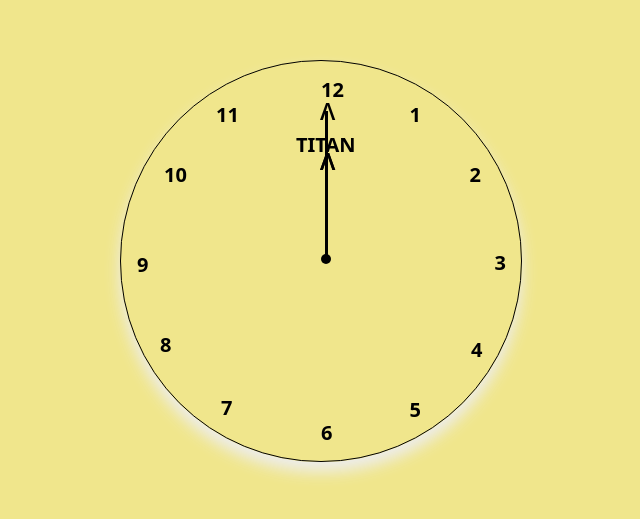
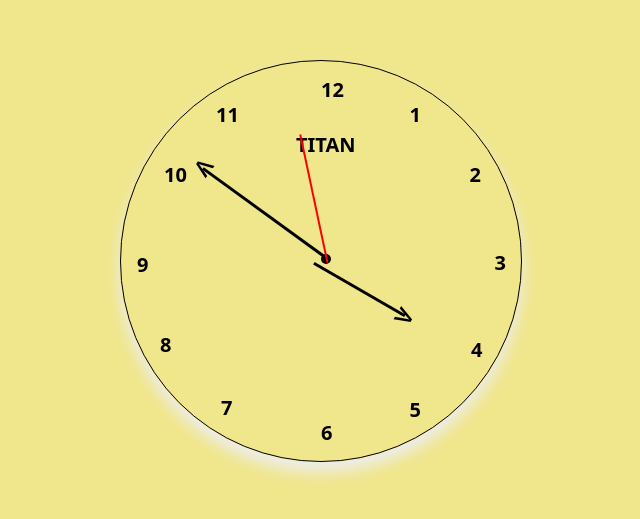
Before and after one commit to Abyy77/Analog-Clock, a plain HTML site: page index.html in a window 1280 px wide. Shown: the part 147-666 px from the top of the page, without its empty margins (319-959 px from the left). Drawn offline with Linux system fonts and the light colour scheme.

Commit message:
progress

```diff
--- a/index.html
+++ b/index.html
@@ -25,24 +25,23 @@
           <div class="brand">TITAN</div>
       </div>
 
-      <div class="minute-hand-wrapper">
+      <div class="minute-hand-wrapper" id="minute-hand">
         <div class="minute-hand">
             <div class="hand"></div>
             <div class="arrow">v</div>
         </div>
      </div>
 
-      <div class="hour-hand-wrapper">
+      <div class="hour-hand-wrapper" id="hour-hand">
         <div class="hour-hand">
               <div class="hand"></div>
               <div class="arrow">v</div>
         </div>
       </div>
 
-      <div class="hour-hand-wrapper">
-        <div class="hour-hand">
+      <div class="second-hand-wrapper" id="second-hand">
+        <div class="second-hand">
               <div class="hand"></div>
-              <div class="arrow">v</div>
         </div>
       </div>
 
--- a/index.js
+++ b/index.js
@@ -0,0 +1,17 @@
+var minute = 0;
+var hour = 0;
+var second = 0;
+var d = new Date();
+
+setInterval(
+    function(){
+        d = new Date();
+        minute = d.getMinutes() * 6;
+        second = d.getSeconds() * 6;
+        hour = d.getHours() * 30;
+        document.getElementById("minute-hand").style.transform = "rotate(" + minute + "deg)";
+        document.getElementById("second-hand").style.transform = "rotate(" + second + "deg)";
+        document.getElementById("hour-hand").style.transform = "rotate(" + hour + "deg)";
+
+    }, 1000
+)
--- a/styles.css
+++ b/styles.css
@@ -123,10 +123,8 @@
 .minute-hand-wrapper{
     width:300px;
     height:300px;
-    /* background-color: blue; */
     position: absolute;
     border-radius: 50%;
-    /* top:50px; */
 }
 
 .minute-hand{
@@ -154,10 +152,8 @@
 .hour-hand-wrapper{
     width:200px;
     height:200px;
-    /* background-color: blue; */
     position: absolute;
     border-radius: 50%;
-    /* top:50px; */
 }
 
 .hour-hand{
@@ -167,10 +163,9 @@
 .hour-hand .hand{
     width:3px;
     background-color: black;
-    height:100px;
+    height:105px;
     position:absolute;
     right:93px;
-    /* right:43px; */
 }
 
 
@@ -182,3 +177,23 @@
     left:98.5px;
     bottom:-24px;
 }
+
+.second-hand-wrapper{
+    width:200px;
+    height:200px;
+    position: absolute;
+    border-radius: 50%;
+}
+
+.second-hand{
+    position:relative;
+}
+
+.second-hand .hand{
+    width:1.5px;
+    background-color: red;
+    height:131px;
+    position:absolute;
+    right:93.5px;
+    top:-28px;
+}
```
